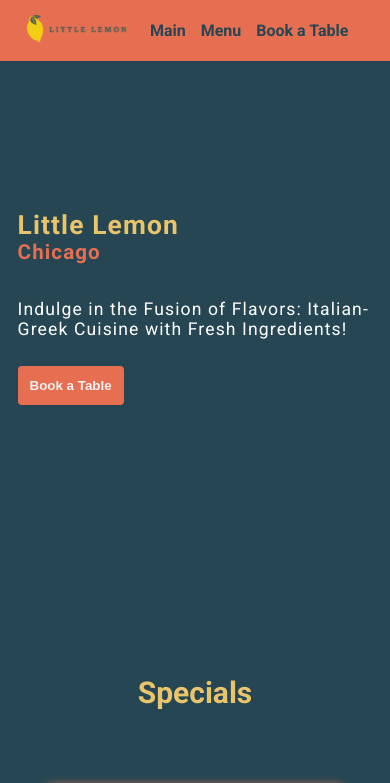
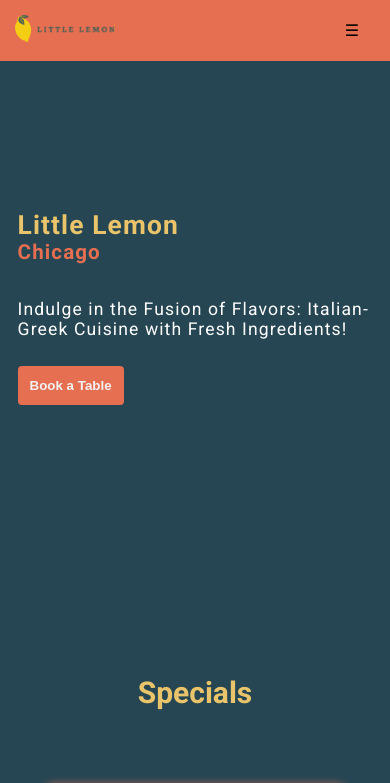
Before and after one commit to ddimkou/meta-little-lemon, a React (Create React App) app: page / in a window 390 px wide. Shown: the top 783 px of the page. Built offline with nearby package versions, Linux system fonts and the light colour scheme.

Commit message:
hamburger menu

```diff
--- a/src/App.css
+++ b/src/App.css
@@ -51,20 +51,45 @@
 nav a:hover {
   color: var(--teal);
 }
+.hamburger {
+  display: none;
+}
 @media only screen and (max-width: 600px) {
   .logo {
     width: 100px;
     height: auto;
   }
+
+  header {
+    justify-content: space-between;
+  }
+  .hamburger {
+    display: block;
+    padding-right: 1em;
+  }
+  header nav {
+    display: none;
+    flex-direction: column;
+    position: absolute;
+    top: 70px;
+    left: 50%;
+    transform: translateX(-50%);
+    background-color: var(--salmon);
+    width: 100%;
+    text-align: center;
+  }
+  header nav.menu-visible {
+    display: flex;
+  }
 }
 
-.bar {
+/* .bar {
   width: 30px;
   height: 3px;
   background-color: var(--darkteal);
   margin: 6px 0;
   transition: 0.4s;
-}
+} */
 
 /* Main */
 main {
--- a/src/Header.js
+++ b/src/Header.js
@@ -1,26 +1,40 @@
-import React from "react";
+import React, { useState } from "react";
 import { Link } from "react-router-dom";
 import Logo from "./assets/images/Logo.svg";
 
 const Header = () => {
+  const [menuVisible, setMenuVisible] = useState(false);
+  const toggleMenu = () => {
+    setMenuVisible(!menuVisible);
+    console.log(menuVisible);
+  };
   return (
     <header>
       <Link to="/">
         <img src={Logo} className="logo" alt="Little Lemon logo" />
       </Link>
-      <nav>
+      <nav className={menuVisible ? "menu-visible" : ""}>
         <ul>
           <li>
-            <Link to="/">Main</Link>
+            <Link to="/" onClick={toggleMenu}>
+              Main
+            </Link>
           </li>
           <li>
-            <Link to="/menu">Menu</Link>
+            <Link to="/menu" onClick={toggleMenu}>
+              Menu
+            </Link>
           </li>
           <li>
-            <Link to="/reserve">Book a Table</Link>
+            <Link to="/reserve" onClick={toggleMenu}>
+              Book a Table
+            </Link>
           </li>
         </ul>
       </nav>
+      <div className="hamburger" onClick={toggleMenu}>
+        &#9776;
+      </div>
     </header>
   );
 };
```
